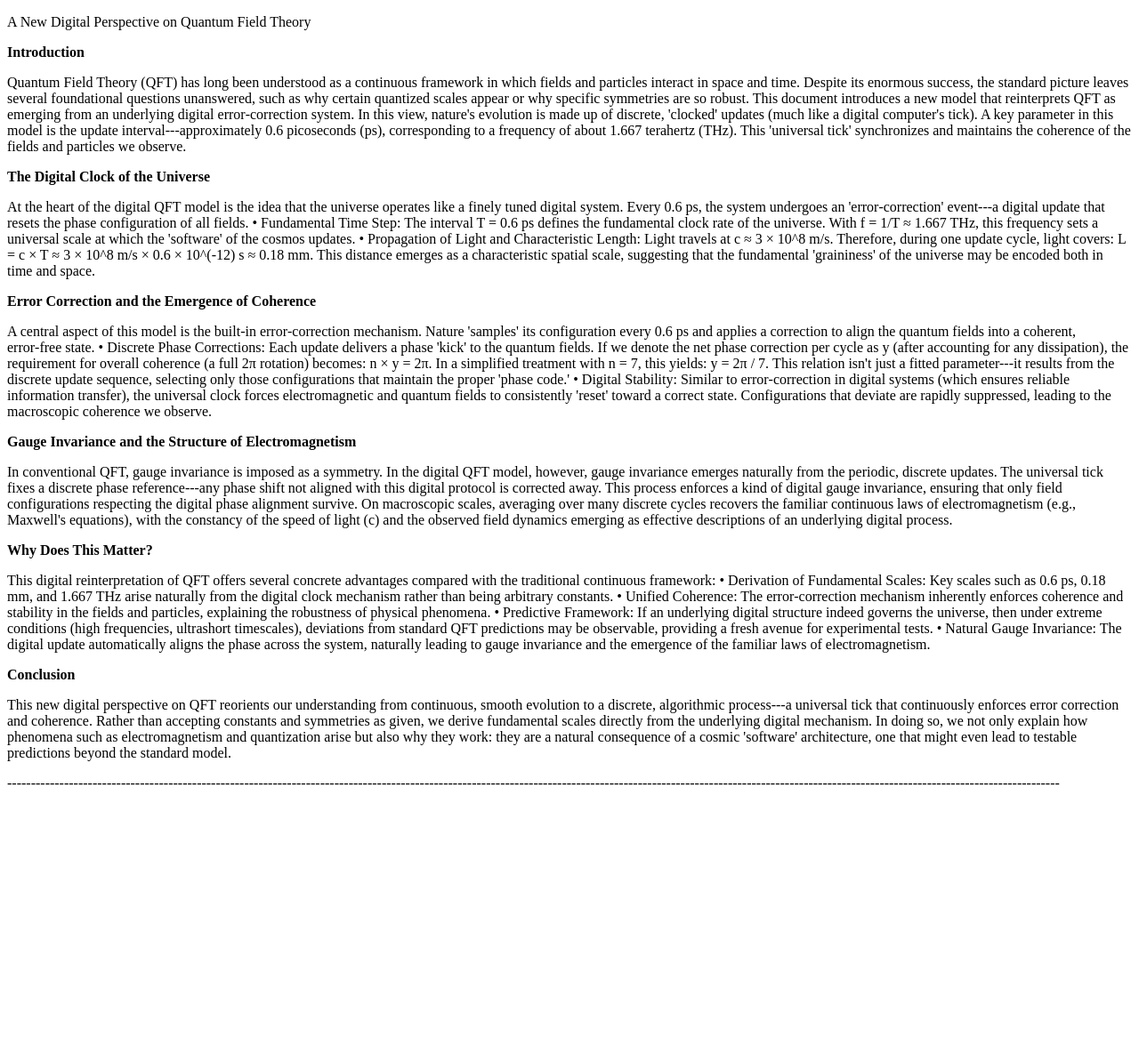
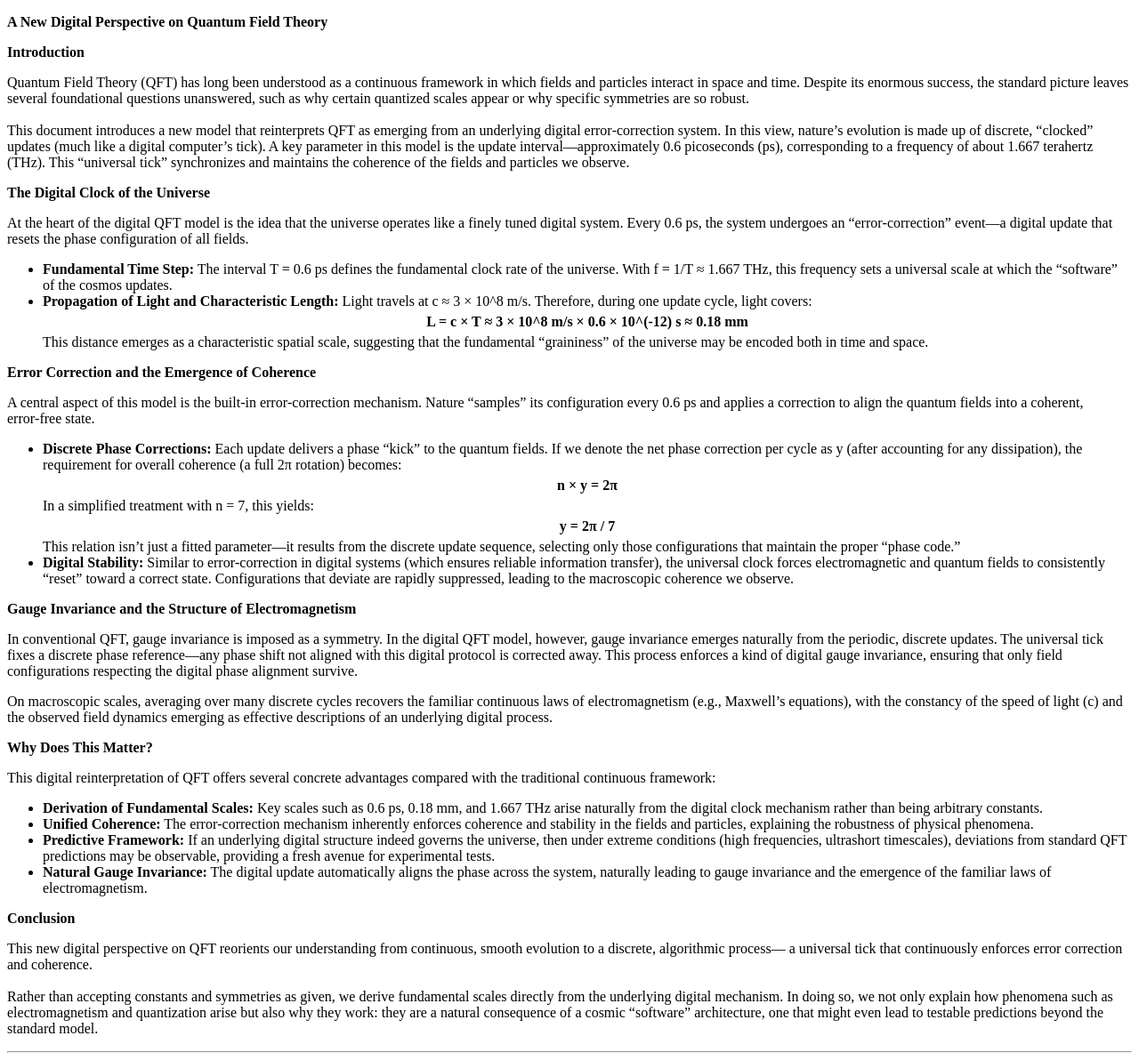
Before and after one commit to CosmicReplicator/AeonLoop, a Jekyll site: the page built from Papers/Digital_QFT_Explanation.html, in a window 1280 px wide. Shown: the whole page at 89% size. Built offline with Jekyll 4.4.1, drawn with Linux system fonts in a browser that asks for light colours; before the commit the page ends 906 px from its top, so only the background shows below that.

Commit message:
Update Digital_QFT_Explanation.html

```diff
--- a/Papers/Digital_QFT_Explanation.html
+++ b/Papers/Digital_QFT_Explanation.html
@@ -2,103 +2,123 @@
 layout: default
 title: "Digital QFT Explanation"
 ---
+<p><strong>A New Digital Perspective on Quantum Field Theory</strong></p>
 
+<p><strong>Introduction</strong></p>
+<p>
+  Quantum Field Theory (QFT) has long been understood as a continuous framework in which fields
+  and particles interact in space and time. Despite its enormous success, the standard picture leaves
+  several foundational questions unanswered, such as why certain quantized scales appear or why specific
+  symmetries are so robust.
+  <br><br>
+  This document introduces a new model that reinterprets QFT as emerging from an underlying digital error‑correction
+  system. In this view, nature’s evolution is made up of discrete, “clocked” updates (much like a digital computer’s tick).
+  A key parameter in this model is the update interval—approximately 0.6 picoseconds (ps), corresponding to a frequency
+  of about 1.667 terahertz (THz). This “universal tick” synchronizes and maintains the coherence of the fields and particles
+  we observe.
+</p>
 
-<p>A New Digital Perspective on Quantum Field Theory</p>
-<p><strong>Introduction</strong></p>
-<p>Quantum Field Theory (QFT) has long been understood as a continuous
-framework in which fields and particles interact in space and time.
-Despite its enormous success, the standard picture leaves several
-foundational questions unanswered, such as why certain quantized scales
-appear or why specific symmetries are so robust. This document
-introduces a new model that reinterprets QFT as emerging from an
-underlying digital error‑correction system. In this view, nature's
-evolution is made up of discrete, 'clocked' updates (much like a
-digital computer's tick). A key parameter in this model is the update
-interval---approximately 0.6 picoseconds (ps), corresponding to a
-frequency of about 1.667 terahertz (THz). This 'universal tick'
-synchronizes and maintains the coherence of the fields and particles we
-observe.</p>
 <p><strong>The Digital Clock of the Universe</strong></p>
-<p>At the heart of the digital QFT model is the idea that the universe
-operates like a finely tuned digital system. Every 0.6 ps, the system
-undergoes an 'error‑correction' event---a digital update that resets
-the phase configuration of all fields.
+<p>
+  At the heart of the digital QFT model is the idea that the universe operates like a finely tuned digital system.
+  Every 0.6 ps, the system undergoes an “error‑correction” event—a digital update that resets the phase configuration of all fields.
+</p>
 
-• Fundamental Time Step: The interval T = 0.6 ps defines the fundamental
-clock rate of the universe. With f = 1/T ≈ 1.667 THz, this frequency
-sets a universal scale at which the 'software' of the cosmos updates.
+<ul>
+  <li>
+    <strong>Fundamental Time Step:</strong>
+    The interval T = 0.6 ps defines the fundamental clock rate of the universe.
+    With f = 1/T ≈ 1.667 THz, this frequency sets a universal scale at which the “software” of the cosmos updates.
+  </li>
+  <li>
+    <strong>Propagation of Light and Characteristic Length:</strong>
+    Light travels at c ≈ 3 × 10^8 m/s. Therefore, during one update cycle, light covers:
+    <br>
+    <div style="text-align: center; font-weight: bold; margin: 5px 0;">
+      L = c × T ≈ 3 × 10^8 m/s × 0.6 × 10^(-12) s ≈ 0.18 mm
+    </div>
+    This distance emerges as a characteristic spatial scale, suggesting that the fundamental “graininess” of the universe
+    may be encoded both in time and space.
+  </li>
+</ul>
 
-• Propagation of Light and Characteristic Length: Light travels at c ≈ 3
-× 10^8 m/s. Therefore, during one update cycle, light covers:
-L = c × T ≈ 3 × 10^8 m/s × 0.6 × 10^(-12) s ≈ 0.18 mm.
-This distance emerges as a characteristic spatial scale, suggesting that
-the fundamental 'graininess' of the universe may be encoded both in
-time and space.</p>
 <p><strong>Error Correction and the Emergence of Coherence</strong></p>
-<p>A central aspect of this model is the built‑in error‑correction
-mechanism. Nature 'samples' its configuration every 0.6 ps and applies
-a correction to align the quantum fields into a coherent, error‑free
-state.
+<p>
+  A central aspect of this model is the built‑in error‑correction mechanism. Nature “samples” its configuration every
+  0.6 ps and applies a correction to align the quantum fields into a coherent, error‑free state.
+</p>
 
-• Discrete Phase Corrections: Each update delivers a phase 'kick' to
-the quantum fields. If we denote the net phase correction per cycle as y
-(after accounting for any dissipation), the requirement for overall
-coherence (a full 2π rotation) becomes:
-n × y = 2π.
-In a simplified treatment with n = 7, this yields:
-y = 2π / 7.
-This relation isn't just a fitted parameter---it results from the
-discrete update sequence, selecting only those configurations that
-maintain the proper 'phase code.'
+<ul>
+  <li>
+    <strong>Discrete Phase Corrections:</strong> Each update delivers a phase “kick” to the quantum fields.
+    If we denote the net phase correction per cycle as y (after accounting for any dissipation), the requirement for overall
+    coherence (a full 2π rotation) becomes:
+    <br>
+    <div style="text-align: center; font-weight: bold; margin: 5px 0;">
+      n × y = 2π
+    </div>
+    In a simplified treatment with n = 7, this yields:
+    <br>
+    <div style="text-align: center; font-weight: bold; margin: 5px 0;">
+      y = 2π / 7
+    </div>
+    This relation isn’t just a fitted parameter—it results from the discrete update sequence, selecting only those configurations
+    that maintain the proper “phase code.”
+  </li>
+  <li>
+    <strong>Digital Stability:</strong> Similar to error‑correction in digital systems (which ensures reliable information transfer),
+    the universal clock forces electromagnetic and quantum fields to consistently “reset” toward a correct state.
+    Configurations that deviate are rapidly suppressed, leading to the macroscopic coherence we observe.
+  </li>
+</ul>
 
-• Digital Stability: Similar to error‑correction in digital systems
-(which ensures reliable information transfer), the universal clock
-forces electromagnetic and quantum fields to consistently 'reset'
-toward a correct state. Configurations that deviate are rapidly
-suppressed, leading to the macroscopic coherence we observe.</p>
 <p><strong>Gauge Invariance and the Structure of Electromagnetism</strong></p>
-<p>In conventional QFT, gauge invariance is imposed as a symmetry. In the
-digital QFT model, however, gauge invariance emerges naturally from the
-periodic, discrete updates. The universal tick fixes a discrete phase
-reference---any phase shift not aligned with this digital protocol is
-corrected away. This process enforces a kind of digital gauge
-invariance, ensuring that only field configurations respecting the
-digital phase alignment survive.
+<p>
+  In conventional QFT, gauge invariance is imposed as a symmetry. In the digital QFT model, however, gauge invariance emerges
+  naturally from the periodic, discrete updates. The universal tick fixes a discrete phase reference—any phase shift not aligned
+  with this digital protocol is corrected away. This process enforces a kind of digital gauge invariance, ensuring that only
+  field configurations respecting the digital phase alignment survive.
+</p>
+<p>
+  On macroscopic scales, averaging over many discrete cycles recovers the familiar continuous laws of electromagnetism (e.g., Maxwell’s
+  equations), with the constancy of the speed of light (c) and the observed field dynamics emerging as effective descriptions of an
+  underlying digital process.
+</p>
 
-On macroscopic scales, averaging over many discrete cycles recovers the
-familiar continuous laws of electromagnetism (e.g., Maxwell's
-equations), with the constancy of the speed of light (c) and the
-observed field dynamics emerging as effective descriptions of an
-underlying digital process.</p>
 <p><strong>Why Does This Matter?</strong></p>
-<p>This digital reinterpretation of QFT offers several concrete advantages
-compared with the traditional continuous framework:
+<p>
+  This digital reinterpretation of QFT offers several concrete advantages compared with the traditional continuous framework:
+</p>
 
-• Derivation of Fundamental Scales: Key scales such as 0.6 ps, 0.18 mm,
-and 1.667 THz arise naturally from the digital clock mechanism rather
-than being arbitrary constants.
+<ul>
+  <li>
+    <strong>Derivation of Fundamental Scales:</strong> Key scales such as 0.6 ps, 0.18 mm, and 1.667 THz arise naturally from
+    the digital clock mechanism rather than being arbitrary constants.
+  </li>
+  <li>
+    <strong>Unified Coherence:</strong> The error‑correction mechanism inherently enforces coherence and stability in the fields
+    and particles, explaining the robustness of physical phenomena.
+  </li>
+  <li>
+    <strong>Predictive Framework:</strong> If an underlying digital structure indeed governs the universe, then under extreme conditions
+    (high frequencies, ultrashort timescales), deviations from standard QFT predictions may be observable, providing a fresh avenue for
+    experimental tests.
+  </li>
+  <li>
+    <strong>Natural Gauge Invariance:</strong> The digital update automatically aligns the phase across the system, naturally leading
+    to gauge invariance and the emergence of the familiar laws of electromagnetism.
+  </li>
+</ul>
 
-• Unified Coherence: The error‑correction mechanism inherently enforces
-coherence and stability in the fields and particles, explaining the
-robustness of physical phenomena.
+<p><strong>Conclusion</strong></p>
+<p>
+  This new digital perspective on QFT reorients our understanding from continuous, smooth evolution to a discrete, algorithmic process—
+  a universal tick that continuously enforces error correction and coherence.
+  <br><br>
+  Rather than accepting constants and symmetries as given, we derive fundamental scales directly from the underlying digital mechanism.
+  In doing so, we not only explain how phenomena such as electromagnetism and quantization arise but also why they work:
+  they are a natural consequence of a cosmic “software” architecture,
+  one that might even lead to testable predictions beyond the standard model.
+</p>
 
-• Predictive Framework: If an underlying digital structure indeed
-governs the universe, then under extreme conditions (high frequencies,
-ultrashort timescales), deviations from standard QFT predictions may be
-observable, providing a fresh avenue for experimental tests.
-
-• Natural Gauge Invariance: The digital update automatically aligns the
-phase across the system, naturally leading to gauge invariance and the
-emergence of the familiar laws of electromagnetism.</p>
-<p><strong>Conclusion</strong></p>
-<p>This new digital perspective on QFT reorients our understanding from
-continuous, smooth evolution to a discrete, algorithmic process---a
-universal tick that continuously enforces error correction and
-coherence. Rather than accepting constants and symmetries as given, we
-derive fundamental scales directly from the underlying digital
-mechanism. In doing so, we not only explain how phenomena such as
-electromagnetism and quantization arise but also why they work: they are
-a natural consequence of a cosmic 'software' architecture, one that
-might even lead to testable predictions beyond the standard model.</p>
-<p>------------------------------------------------------------------------------------------------------------------------------------------------------------------------------------------------------------------------------</p>
+<hr>
```
